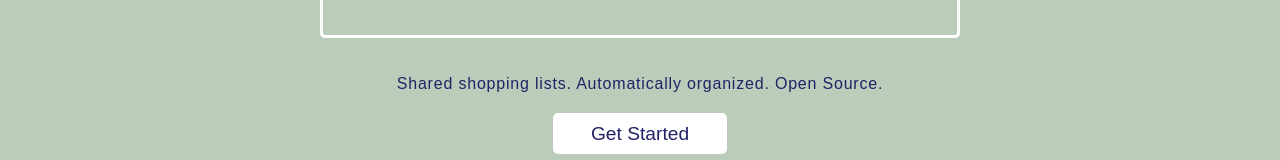
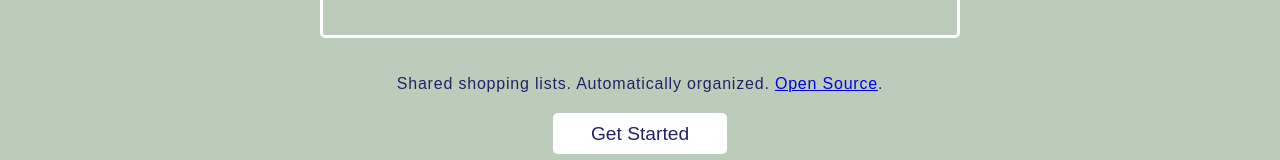
Before and after one commit to openerrands/openerrands-web, a plain HTML site: page index.html in a window 1280 px wide. Shown: the part 400-560 px from the top of the page. Drawn offline with nearby package versions, Linux system fonts and the light colour scheme.

Commit message:
Add link to GitHub

```diff
--- a/index.html
+++ b/index.html
@@ -57,7 +57,7 @@
           </svg>
         </h1>
         <p class="splash-subhead">
-            Shared shopping lists. Automatically organized. Open Source.
+          Shared shopping lists. Automatically organized. <a href="https://github.com/openerrands/">Open Source</a>.
         </p>
         <p>
           <a href="https://app.openerrands.cloud" class="pure-button pure-button-primary">Get Started</a>
```
